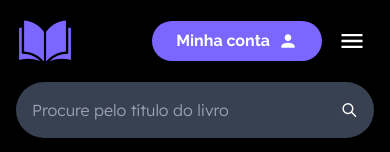
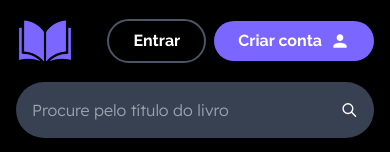
Before and after one commit to ofenascimento/livrosgratuitos-web, a Next.js app: page / in a window 390 px wide. Shown: the top 152 px of the page. Built offline with nearby package versions, Linux system fonts and the light colour scheme; no server answers; a web font is replaced by a local one.

Commit message:
fix: mobile navbar

```diff
--- a/src/components/Navbar/Navbar.tsx
+++ b/src/components/Navbar/Navbar.tsx
@@ -40,20 +40,44 @@ export default function Navbar() {
             </a>
             <ModalLogin isOpen={isModalLoginOpen} onClose={() => setIsModalLoginOpen(false)} />
             <div className="md:hidden flex gap-2 justify-center items-center">
-              <div className="">
-                <Link href="/login">
-                  <div className="flex gap-2 bg-main-400 text-white font-semibold rounded-full px-6 py-2 justify-center items-center">
+              <div>
+                {isAuth ? (
+                  <>
+                    <li className="">
+                      <Link href="/">
+                        <div className="flex gap-2 bg-main-400 hover:bg-main-500 text-white font-semibold rounded-full px-6 py-2 justify-center items-center">
                           Minha conta
                           <MdPerson size={20} />
                         </div>
                       </Link>
+                    </li>
+                  </>
+                ) : (
+                  <div className=" flex justify-center items-center gap-2">
+
+                    <button onClick={() => setIsModalLoginOpen(true)}>
+                      <h1 className="border-2 border-gray-600 px-6 py-2 rounded-full text-white font-semibold">
+                        Entrar
+                      </h1>
+                    </button>
+
+
+                    <Link href="/criar-conta">
+                      <div className="flex gap-2 bg-main-400 hover:bg-main-500 text-white font-semibold rounded-full px-6 py-2 justify-center items-center">
+                        Criar conta
+                        <MdPerson size={20} />
                       </div>
-              <button
+                    </Link>
+
+                  </div>
+                )}
+              </div>
+              {/* <button
                 className="p-2 text-white rounded-md outline-none focus:border-gray-400 focus:border"
                 onClick={() => setNavbar(!navbar)}
               >
                 {navbar ? <MdClose size={28} /> : <MdMenu size={28} />}
-              </button>
+              </button> */}
             </div>
           </div>
         </div>
@@ -134,21 +158,45 @@ export default function Navbar() {
           </div>
           {/* Navbar Mobile */}
           <div
-            className={`flex-1 justify-self-center pb-3 mt-8 md:hidden md:pb-0 md:mt-0 h-screen ${
-              navbar ? "block" : "hidden"
+            className={`flex-1 justify-self-center pb-3 mt-8 md:hidden md:pb-0 md:mt-0 h-screen ${navbar ? "block" : "hidden"
               }`}
           >
             <ul className="items-center justify-center space-y-8 md:flex md:space-x-6 md:space-y-0 text-white">
               <li className="">
                 <Link href="/login">Login</Link>
               </li>
+              <>
+                {isAuth ? (
+                  <>
                     <li className="">
-                <Link href="/criar-conta">
-                  <div className=" bg-main text-white font-medium rounded-full">
-                    Criar conta
+                      <Link href="/">
+                        <div className="flex gap-2 bg-main-400 hover:bg-main-500 text-white font-semibold rounded-full px-6 py-2 justify-center items-center">
+                          Minha conta
+                          <MdPerson size={20} />
                         </div>
                       </Link>
                     </li>
+                  </>
+                ) : (
+                  <>
+                    <li className=" font-semibold ">
+                      <button onClick={() => setIsModalLoginOpen(true)}>
+                        <h1 className="border-2 border-gray-600 px-6 py-2 rounded-full text-white">
+                          Entrar
+                        </h1>
+                      </button>
+                    </li>
+                    <li className="">
+                      <Link href="/criar-conta">
+                        <div className="flex gap-2 bg-main-400 hover:bg-main-500 text-white font-semibold rounded-full px-6 py-2 justify-center items-center">
+                          Criar conta
+                          <MdPerson size={20} />
+                        </div>
+                      </Link>
+                    </li>
+                  </>
+                )}
+              </>
             </ul>
           </div>
         </div>
```
Lines whose indentation alone changed are shown as unchanged.
